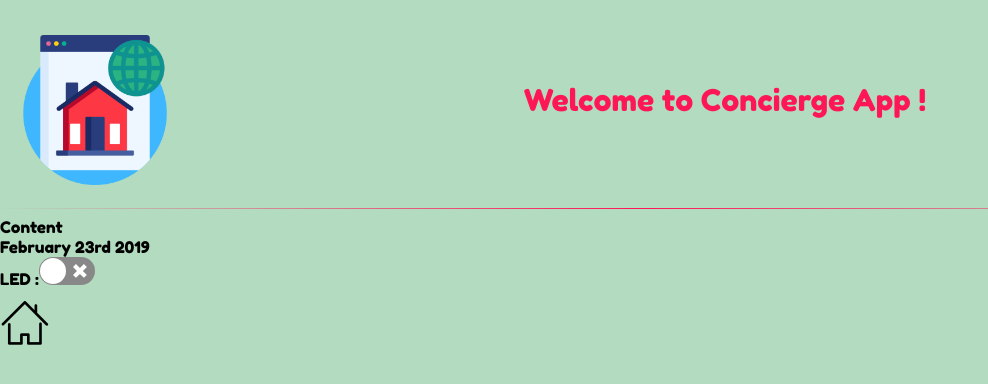
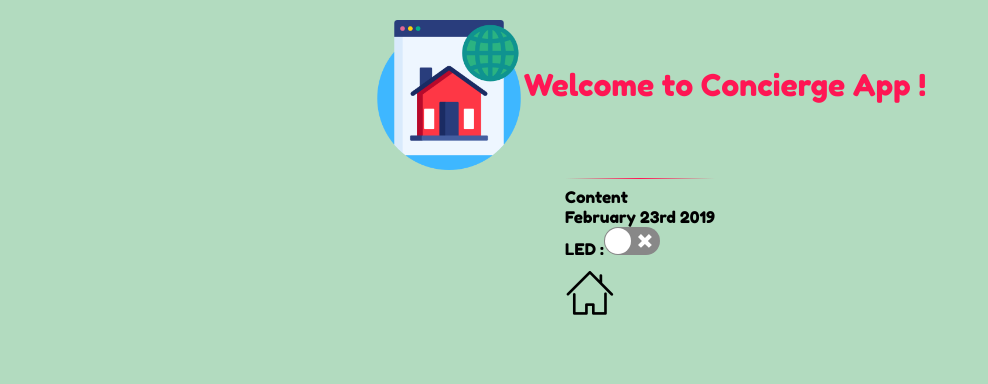
Before and after one commit to rlemasquerier/concierge-app, a React (Create React App) app: page / in a window 1280 px wide. Shown: the top 384 px of the page, without its empty margins (0-988 px from the left). Built offline with nearby package versions, Linux system fonts and the light colour scheme.

Commit message:
:factory: Refacto Page

```diff
--- a/src/components/common/Button/Button.js
+++ b/src/components/common/Button/Button.js
@@ -11,10 +11,10 @@ type Props = {
 };
 class Button extends React.Component<Props> {
   render() {
-    const { classes } = this.props;
+    const { classes, ...props } = this.props;
     return (
       <div className={classes.container}>
-        <MaterialButton variant="contained" color="secondary">
+        <MaterialButton variant="contained" color="secondary" {...props}>
           {this.props.children}
         </MaterialButton>
       </div>
--- a/src/components/common/Card/Card.js
+++ b/src/components/common/Card/Card.js
@@ -12,7 +12,6 @@ type Props = {
 class Card extends React.Component<Props> {
   render() {
     const { classes } = this.props;
-    console.log('classes.card', classes.card);
     return <div className={classes.card}>{this.props.children}</div>;
   }
 }
--- a/src/components/common/Header/Header.js
+++ b/src/components/common/Header/Header.js
@@ -22,7 +22,6 @@ class Header extends Component<Props> {
 
 const styles = {
   headerContainer: {
-    flex: 1,
     fontSize: 30,
     textAlign: 'center',
     '@media (max-width: 500px)': {
--- a/src/components/common/InputField/InputField.js
+++ b/src/components/common/InputField/InputField.js
@@ -10,7 +10,6 @@ type Props = {
 class InputField extends Component<Props> {
   render() {
     const { classes, error, touched, label, placeholder, ...props } = this.props;
-    console.log(label);
     return (
       <div className={classes.container}>
         <TextField
--- /dev/null
+++ b/src/components/common/Page/Page.js
@@ -0,0 +1,33 @@
+// @flow
+
+import * as React from 'react';
+import injectSheet from 'react-jss';
+import { Header } from '../../common';
+
+type Props = {
+  children: React.Node,
+  classes: Object,
+};
+
+class Page extends React.Component<Props> {
+  render() {
+    const { classes } = this.props;
+    return (
+      <div className={classes.container}>
+        <Header />
+        {this.props.children}
+      </div>
+    );
+  }
+}
+
+const styles = {
+  container: {
+    display: 'flex',
+    flexDirection: 'column',
+    justifyContent: 'flex-start',
+    alignItems: 'center',
+  },
+};
+
+export default injectSheet(styles)(Page);
--- /dev/null
+++ b/src/components/common/Page/index.js
@@ -0,0 +1,3 @@
+// @flow
+
+export { default as Page } from './Page';
--- a/src/components/common/index.js
+++ b/src/components/common/index.js
@@ -1,4 +1,7 @@
+// @flow
+
 export { Header } from './Header';
 export { Card } from './Card';
 export { InputField } from './InputField';
 export { Button } from './Button';
+export { Page } from './Page';
--- a/src/pages/Dashboard/Dashboard.js
+++ b/src/pages/Dashboard/Dashboard.js
@@ -6,7 +6,7 @@ import moment from 'moment';
 import LEDControl from '../../components/LEDControl/LEDControl';
 import '../../index.css';
 import '../../icons.css';
-import Header from '../../components/common/Header/Header';
+import { Page } from '../../components/common';
 
 type Props = {
   classes: Object,
@@ -15,8 +15,7 @@ class App extends Component<Props> {
   render() {
     const { classes } = this.props;
     return (
-      <div className={classes.container}>
-        <Header />
+      <Page>
         <div className={classes.main}>
           <hr />
           <div>Content</div>
@@ -28,20 +27,12 @@ class App extends Component<Props> {
           <LEDControl />
           <span className={['icon-home', classes.homeIcon].join(' ')} />
         </div>
-      </div>
+      </Page>
     );
   }
 }
 
 const styles = {
-  container: {
-    position: 'fixed',
-    display: 'flex',
-    flexDirection: 'column',
-    width: '100%',
-    height: '100%',
-  },
-
   main: {
     flex: 3,
   },
--- a/src/pages/Login/Login.js
+++ b/src/pages/Login/Login.js
@@ -4,7 +4,7 @@ import React, { Component } from 'react';
 import injectSheet from 'react-jss';
 import { Formik } from 'formik';
 import * as Yup from 'yup';
-import { Header, Card, InputField, Button } from '../../components/common';
+import { Card, InputField, Button, Page } from '../../components/common';
 
 type Props = {
   classes: Object,
@@ -28,10 +28,8 @@ class Login extends Component<Props, State> {
   };
   render() {
     const { classes } = this.props;
-    console.log(this.props);
     return (
-      <div className={classes.container}>
-        <Header />
+      <Page>
         <Card>
           <div className={classes.formContainer}>
             <h2>Connexion</h2>
@@ -50,6 +48,7 @@ class Login extends Component<Props, State> {
                   handleBlur,
                   handleSubmit,
                 } = props;
+
                 return (
                   <form className={classes.form} onSubmit={handleSubmit}>
                     <InputField
@@ -72,7 +71,7 @@ class Login extends Component<Props, State> {
                       error={errors.password}
                       touched={touched.password}
                     />
-                    <Button type="submit" disabled={isSubmitting}>
+                    <Button type="submit" disabled={isSubmitting || Object.keys(errors).length > 0}>
                       Se Connecter
                     </Button>
                   </form>
@@ -81,7 +80,7 @@ class Login extends Component<Props, State> {
             </Formik>
           </div>
         </Card>
-      </div>
+      </Page>
     );
   }
 }
--- a/src/theme.js
+++ b/src/theme.js
@@ -19,6 +19,9 @@ const theme = {
     medium: 20,
     large: 30,
   },
+  cards: {
+    maxWidth: 375,
+  },
 };
 
 export default theme;
```
